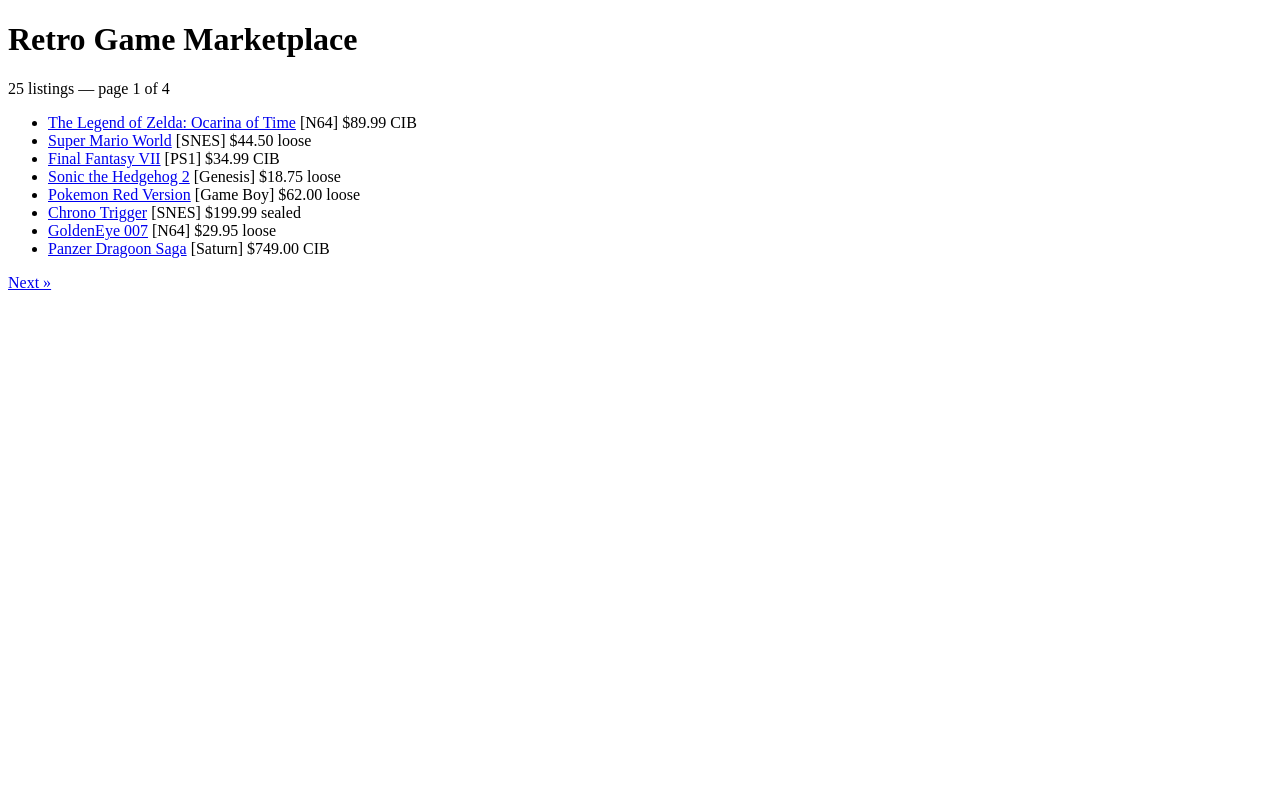
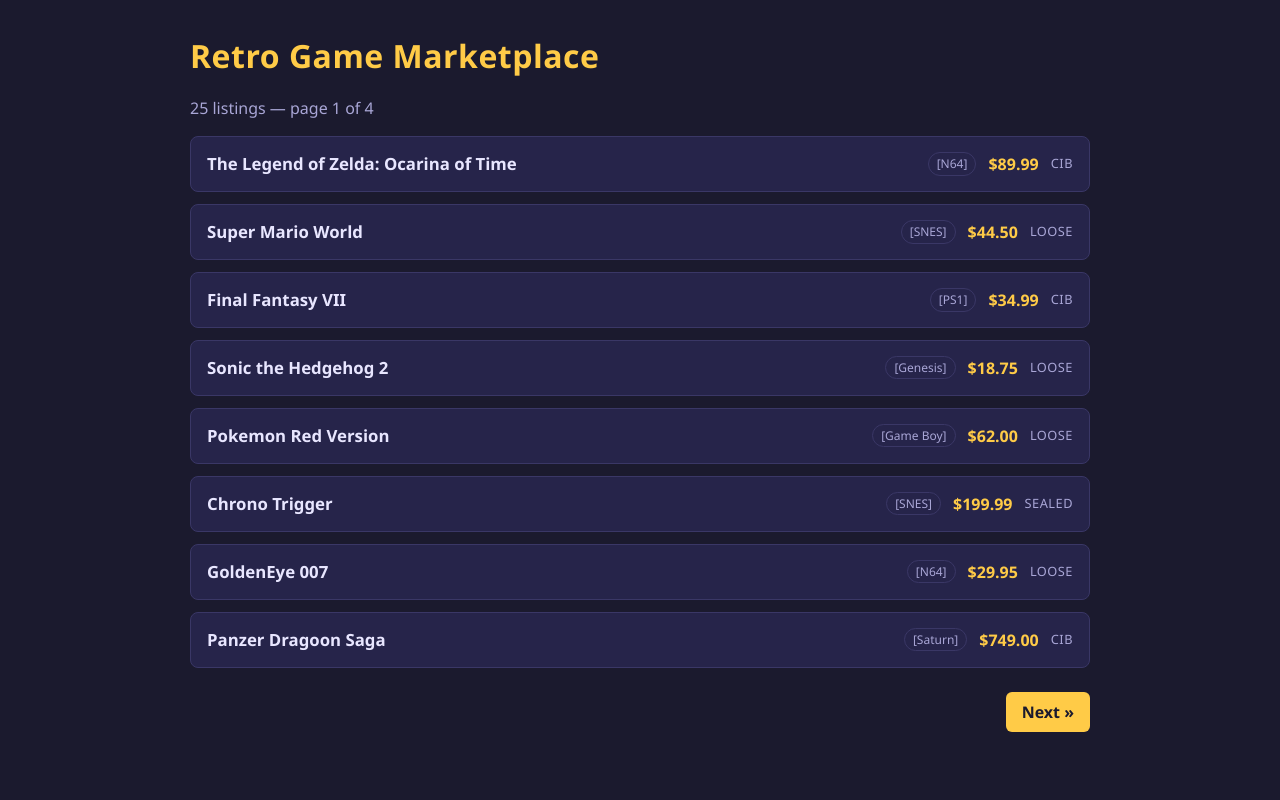
Before and after one commit to najafAli11-11/web-automation-lab, a Flask app: page / in a window 1280 px wide. Run offline with Flask 3, Linux system fonts and the light colour scheme.

Commit message:
Add basic CSS styling to sandbox site

```diff
--- /dev/null
+++ b/sandbox_site/static/style.css
@@ -0,0 +1,135 @@
+/* Minimal styling for the retro-game sandbox.
+   Appearance earns zero marks per the brief; this is just so the site
+   is pleasant to demo. Stable ids/classes for bot selectors are
+   unchanged in the templates. */
+
+:root {
+  --bg: #1b1a2e;
+  --panel: #26244a;
+  --ink: #e8e6ff;
+  --muted: #a9a6d6;
+  --accent: #ffcb47;
+  --line: #3a3766;
+}
+
+* { box-sizing: border-box; }
+
+body {
+  margin: 0;
+  padding: 2rem 1rem 4rem;
+  font-family: "Segoe UI", system-ui, sans-serif;
+  background: var(--bg);
+  color: var(--ink);
+  line-height: 1.5;
+}
+
+h1 {
+  max-width: 900px;
+  margin: 0 auto 0.5rem;
+  color: var(--accent);
+  letter-spacing: 0.5px;
+}
+
+body > p,
+nav,
+ul#listing,
+dl#item-detail,
+.back-link {
+  max-width: 900px;
+  margin-left: auto;
+  margin-right: auto;
+}
+
+body > p { color: var(--muted); }
+
+/* Listing */
+ul#listing {
+  list-style: none;
+  padding: 0;
+  display: grid;
+  gap: 0.75rem;
+}
+
+li.item {
+  display: flex;
+  align-items: center;
+  flex-wrap: wrap;
+  gap: 0.75rem;
+  padding: 0.9rem 1rem;
+  background: var(--panel);
+  border: 1px solid var(--line);
+  border-radius: 8px;
+}
+
+.item-link {
+  font-size: 1.05rem;
+  font-weight: 600;
+  color: var(--ink);
+  text-decoration: none;
+  flex: 1 1 240px;
+}
+.item-link:hover { color: var(--accent); text-decoration: underline; }
+
+.platform {
+  font-size: 0.75rem;
+  color: var(--muted);
+  border: 1px solid var(--line);
+  padding: 0.1rem 0.5rem;
+  border-radius: 999px;
+}
+
+.price {
+  font-variant-numeric: tabular-nums;
+  font-weight: 700;
+  color: var(--accent);
+}
+
+.condition {
+  font-size: 0.8rem;
+  color: var(--muted);
+  text-transform: uppercase;
+  letter-spacing: 0.5px;
+}
+
+/* Pagination */
+nav#pagination {
+  margin-top: 1.5rem;
+  display: flex;
+  justify-content: space-between;
+  gap: 1rem;
+}
+
+nav#pagination a {
+  color: var(--bg);
+  background: var(--accent);
+  padding: 0.5rem 1rem;
+  border-radius: 6px;
+  text-decoration: none;
+  font-weight: 600;
+}
+nav#pagination a.next { margin-left: auto; }
+
+/* Detail */
+.back-link {
+  display: inline-block;
+  margin-bottom: 1rem;
+  color: var(--muted);
+}
+
+dl#item-detail {
+  display: grid;
+  grid-template-columns: max-content 1fr;
+  gap: 0.5rem 1.5rem;
+  padding: 1.5rem;
+  background: var(--panel);
+  border: 1px solid var(--line);
+  border-radius: 8px;
+}
+
+dl#item-detail dt {
+  font-weight: 600;
+  color: var(--muted);
+}
+dl#item-detail dd { margin: 0; }
+
+.field-price { color: var(--accent); font-weight: 700; }
--- a/sandbox_site/templates/detail.html
+++ b/sandbox_site/templates/detail.html
@@ -3,6 +3,7 @@
 <head>
   <meta charset="utf-8">
   <title>{{ item.title }}</title>
+  <link rel="stylesheet" href="{{ url_for('static', filename='style.css') }}">
 </head>
 <body>
   <p><a href="{{ url_for('listing') }}" class="back-link">&laquo; Back to listings</a></p>
--- a/sandbox_site/templates/listing.html
+++ b/sandbox_site/templates/listing.html
@@ -3,6 +3,7 @@
 <head>
   <meta charset="utf-8">
   <title>Retro Game Marketplace</title>
+  <link rel="stylesheet" href="{{ url_for('static', filename='style.css') }}">
 </head>
 <body>
   <h1>Retro Game Marketplace</h1>
```
